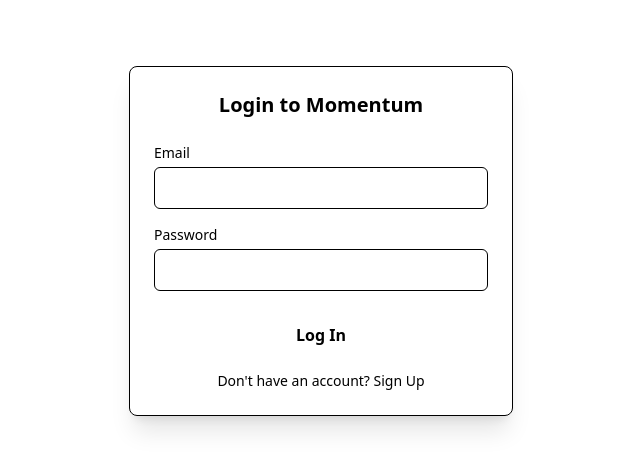
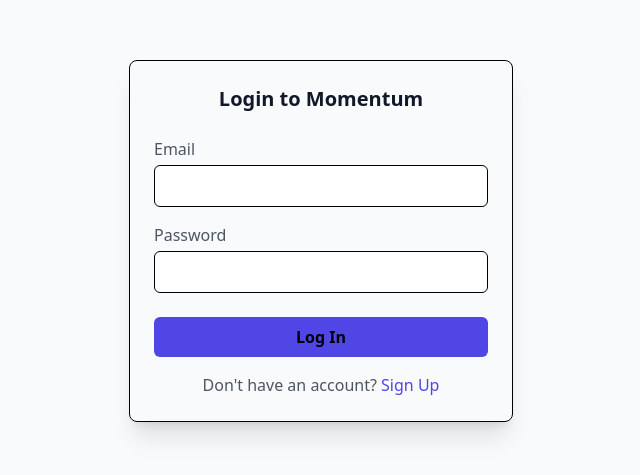
Before and after one commit to silkpanda/Momentum, a React (Vite) app: page /login in a window 1280 px wide. Shown: the part 159-634 px from the top of the page, without its empty margins (319-959 px from the left). Built offline with nearby package versions, Linux system fonts and the light colour scheme; no server answers.

Commit message:
latest code

```diff
--- a/src/index.css
+++ b/src/index.css
@@ -1,7 +1,40 @@
-/* src/index.css (FIXED) */
+/* src/index.css: FINAL STYLING FIX (Calm Light Theme) */
+
+/* ================================================= */
+/* 1. SEMANTIC COLOR VARIABLES (Based on Style Guide 3.2) */
+/* ================================================= */
+:root {
+    /* Backgrounds */
+    --color-bg-canvas: #F9FAFB;      /* bg-gray-50 */
+    --color-bg-surface: #FFFFFF;     /* bg-white - Cards/Modals */
+    --color-bg-secondary: #F4F6F8;   /* CRITICAL FIX: Added definition for secondary background */
+
+    /* Text */
+    --color-text-primary: #111827;   /* text-gray-900 */
+    --color-text-secondary: #4B5563; /* text-gray-600 */
+
+    /* Action & Signal Colors */
+    --color-action-primary: #4F46E5; /* bg-indigo-600 */
+    --color-action-hover: #4338CA;   /* bg-indigo-700 */
+    --color-action-inverted: #FFFFFF; /* Text on button */
+
+    --color-signal-success: #16A34A; /* text-green-600 */
+    --color-signal-alert: #DC2626;   /* text-red-600 */
+    --color-signal-focus: #FACC15;   /* bg-yellow-400 */
+
+    /* Borders & Shadow */
+    --color-border-subtle: #E5E7EB;  /* border-gray-200 */
+}
+
+/* ================================================= */
+/* 2. TAILWIND DIRECTIVES */
+/* ================================================= */
 
 @tailwind base;
 @tailwind components;
 @tailwind utilities;
 
-/* Any custom CSS goes here */
+/* Apply the canvas background globally */
+body {
+    background-color: var(--color-bg-canvas);
+}
--- a/tailwind.config.js
+++ b/tailwind.config.js
@@ -1,30 +1,68 @@
+// tailwind.config.js
+
 /** @type {import('tailwindcss').Config} */
 export default {
   content: [
     "./index.html",
-    "./src/**/*.{js,ts,jsx,tsx}",
+    "./src/**/*.{js,ts,jsx,tsx}", // Scan all our React components
   ],
   theme: {
     extend: {
-      // CRITICAL FIX: Map semantic role names to custom CSS properties
+      // --- 1. Typography ---
+      // Here we teach Tailwind to use our --font-primary variable
+      // whenever it sees the 'font-primary' class.
+      fontFamily: {
+        primary: ['var(--font-primary)'],
+      },
+      // We also teach it our custom text sizes.
+      fontSize: {
+        '2xl': 'var(--text-2xl)',
+        'lg': 'var(--text-lg)',
+        'base': 'var(--text-base)',
+        'sm': 'var(--text-sm)',
+        'xs': 'var(--text-xs)',
+      },
+
+      // --- 2. Colors ---
+      // This is the big one. We're mapping all our CSS variables
+      // to Tailwind color names.
       colors: {
+        // Semantic Roles (Signal)
         'bg-canvas': 'var(--color-bg-canvas)',
-        'bg-primary': 'var(--color-bg-primary)',
-        'bg-secondary': 'var(--color-bg-secondary)',
+        'bg-surface': 'var(--color-bg-surface)',
+        'bg-muted': 'var(--color-bg-muted)',
 
         'text-primary': 'var(--color-text-primary)',
         'text-secondary': 'var(--color-text-secondary)',
+        'text-disabled': 'var(--color-text-disabled)',
+        'text-inverted': 'var(--color-text-inverted)',
 
+        'border-primary': 'var(--color-border-primary)',
+        'border-muted': 'var(--color-border-muted)',
+
+        // Action & State (Spark)
         'action-primary': 'var(--color-action-primary)',
         'action-primary-hover': 'var(--color-action-primary-hover)',
-        'action-primary-inverted': 'var(--color-action-primary-inverted)',
+        'text-on-action': 'var(--color-text-on-action)',
 
-        'signal-error': 'var(--color-signal-error)',
-        'signal-error-bg': 'var(--color-signal-error-bg)',
         'signal-success': 'var(--color-signal-success)',
-        'signal-success-bg': 'var(--color-signal-success-bg)',
+        'signal-warning': 'var(--color-signal-warning)',
+        'signal-danger': 'var(--color-signal-danger)',
 
-        'border-primary': 'var(--color-border-primary)',
+        // Accent Palette (User-controlled)
+        'accent-forest': 'var(--palette-accent-forest)',
+        'accent-ruby': 'var(--palette-accent-ruby)',
+        'accent-aqua': 'var(--palette-accent-aqua)',
+
+        // Base Palette (for convenience, if needed)
+        'palette-gray-0': 'var(--palette-gray-0)',
+        'palette-gray-50': 'var(--palette-gray-50)',
+        'palette-gray-100': 'var(--palette-gray-100)',
+        'palette-gray-300': 'var(--palette-gray-300)',
+        'palette-gray-500': 'var(--palette-gray-500)',
+        'palette-gray-700': 'var(--palette-gray-700)',
+        'palette-gray-900': 'var(--palette-gray-900)',
+        'palette-black': 'var(--palette-black)',
       },
     },
   },
```
